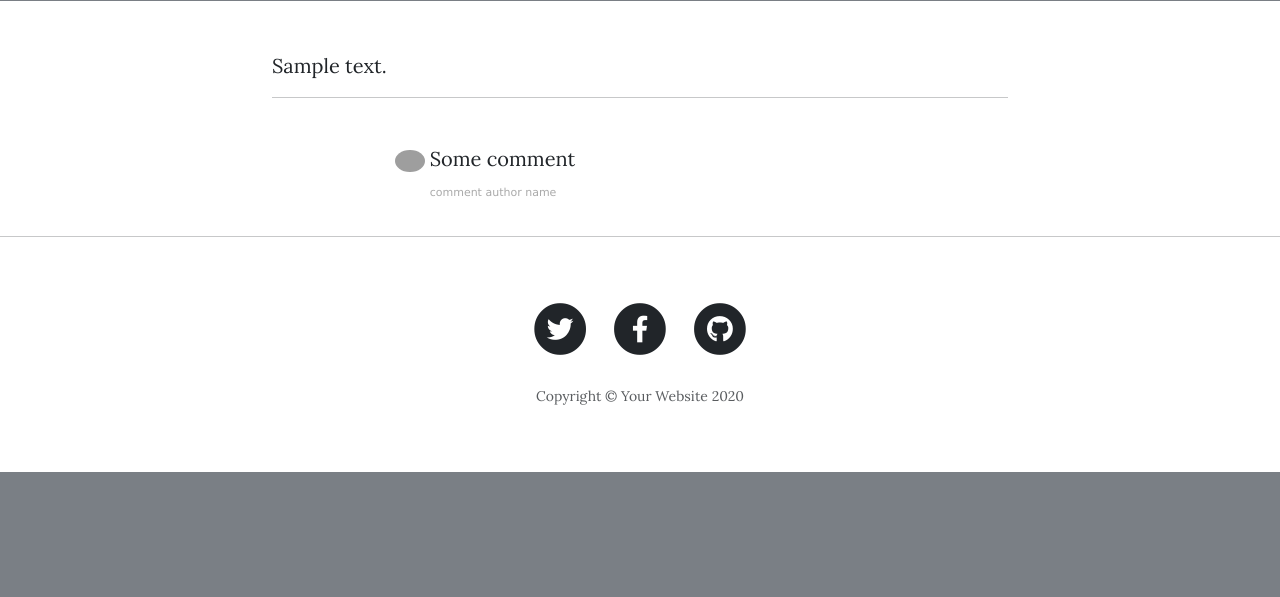
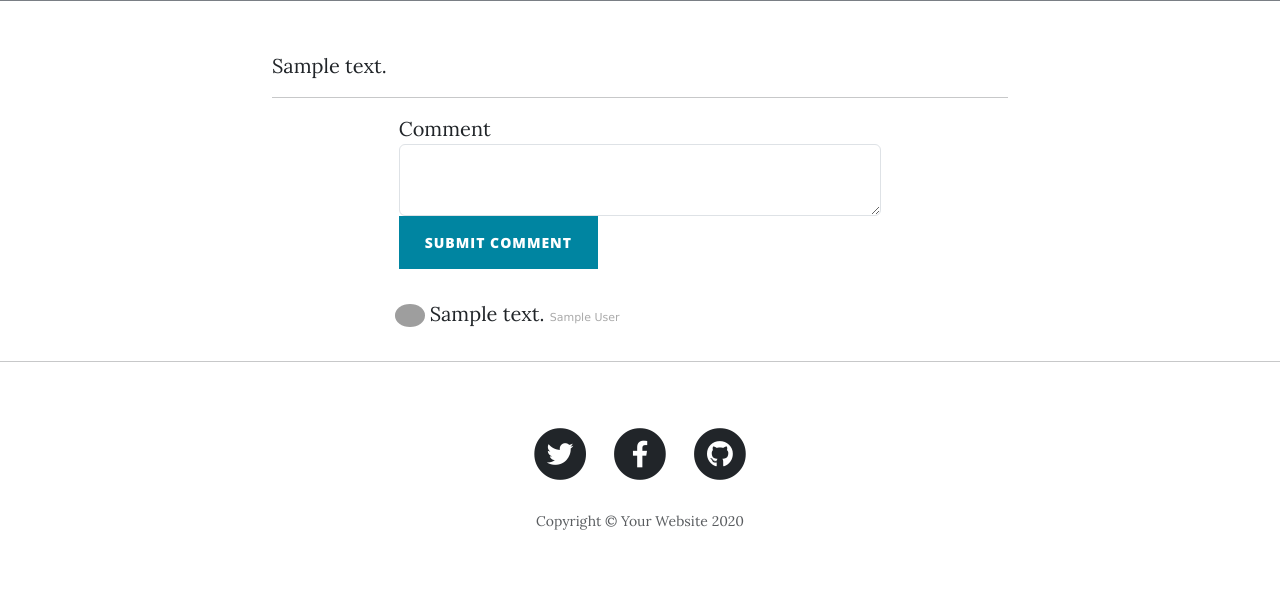
Before and after one commit to jeffersbaxter/restful-blog, a Flask app: page /post/1 in a window 1280 px wide. Shown: the part 560-1157 px from the top of the page. Before the commit the page ends 1032 px from the top, so only its background shows below. Run offline with Flask 2, Linux system fonts and the light colour scheme; tables that the repository leaves empty hold one stand-in row (values such as "Sample post"); grey boxes marked "Sample" are stand-in pictures; parts of the project's set-up code (start-up, migrations or seed data) failed here and were passed over; some libraries are stand-ins or nearby versions; grey boxes are pictures that could not be loaded.

Commit message:
User Post Comment relationships

```diff
--- a/forms.py
+++ b/forms.py
@@ -12,6 +12,11 @@ class CreatePostForm(FlaskForm):
     submit = SubmitField('Submit Post')
 
 
+class CommentForm(FlaskForm):
+    text = CKEditorField('Comment', validators=[DataRequired()])
+    submit = SubmitField('Submit Comment')
+
+
 class RegisterForm(FlaskForm):
     name = StringField('Name', validators=[DataRequired()])
     email = StringField('Email', validators=[DataRequired()])
--- a/main.py
+++ b/main.py
@@ -1,6 +1,6 @@
 import os
 from functools import wraps
-from flask import Flask, render_template, redirect, url_for, flash, abort
+from flask import Flask, render_template, redirect, url_for, flash, abort, request
 from flask_bootstrap import Bootstrap
 from werkzeug.security import generate_password_hash, check_password_hash
 from flask_sqlalchemy import SQLAlchemy
@@ -8,11 +8,11 @@ from sqlalchemy.orm import relationship
 from flask_login import UserMixin, login_user, LoginManager, login_required, current_user, logout_user
 from flask_ckeditor import CKEditor
 from datetime import date
-from forms import CreatePostForm, RegisterForm, LoginForm
+from forms import CreatePostForm, RegisterForm, LoginForm, CommentForm
 
-PASSWORD_METHOD = 'pbkdf2:sha256'
-SALT_LENGTH = 8
-ADMIN_ID = 1
+PASSWORD_METHOD = os.environ.get('PASSWORD_METHOD')
+SALT_LENGTH = int(os.environ.get('SALT_LENGTH'))
+ADMIN_ID = int(os.environ.get('ADMIN_ID'))
 
 app = Flask(__name__)
 login_manager = LoginManager()
@@ -21,8 +21,6 @@ app.config['SECRET_KEY'] = os.environ.get('FLASK_KEY')
 ckeditor = CKEditor(app)
 Bootstrap(app)
 
-
-##CONNECT TO DB
 app.config['SQLALCHEMY_DATABASE_URI'] = os.environ.get('SQLITE_PATH')
 app.config['SQLALCHEMY_TRACK_MODIFICATIONS'] = False
 db = SQLAlchemy(app)
@@ -41,13 +39,29 @@ class BlogPost(db.Model):
     body = db.Column(db.Text, nullable=False)
     author = db.Column(db.String(250), nullable=False)
     img_url = db.Column(db.String(250), nullable=False)
+    author_id = db.Column(db.Integer, db.ForeignKey('users.id'))
+    author = relationship('User', back_populates='posts')
+    comments = relationship('Comment', back_populates='post')
 
 
 class User(UserMixin, db.Model):
+    __tablename__ = 'users'
     id = db.Column(db.Integer, primary_key=True)
     email = db.Column(db.String(100), unique=True)
     password = db.Column(db.String(100))
     name = db.Column(db.String(1000))
+    posts = relationship('BlogPost', back_populates='author')
+    comments = relationship('Comment', back_populates='commenter')
+
+
+class Comment(db.Model):
+    __tablename__ = 'comments'
+    id = db.Column(db.Integer, primary_key=True)
+    text = db.Column(db.Text, nullable=False)
+    commenter_id = db.Column(db.Integer, db.ForeignKey('users.id'))
+    commenter = relationship('User', back_populates='comments')
+    post_id = db.Column(db.Integer, db.ForeignKey('blog_posts.id'))
+    post = relationship('BlogPost', back_populates='comments')
 
 
 def admin_only(f):
@@ -144,14 +158,32 @@ def logout():
     return redirect(url_for('get_all_posts'))
 
 
-@app.route("/post/<int:post_id>")
+@app.route("/post/<int:post_id>", methods=['GET', 'POST'])
 def show_post(post_id):
+    form = CommentForm()
     requested_post = BlogPost.query.get(post_id)
+
+    if request.method and form.validate_on_submit():
+        if not current_user.is_authenticated:
+            flash('You need to login before posting a comment.')
+            return redirect(url_for('login'))
+        print('should only print on submit')
+        new_comment = Comment(
+            text=form.text.data,
+            commenter=current_user,
+            post=requested_post
+        )
+        db.session.add(new_comment)
+        db.session.commit()
+        form = CommentForm()
+        return redirect(url_for('get_all_posts'))
+
     return render_template(
         "post.html",
         post=requested_post,
         logged_in=current_user.is_authenticated,
-        is_admin=is_admin
+        is_admin=is_admin,
+        comment_form=form
     )
 
 
--- a/templates/index.html
+++ b/templates/index.html
@@ -30,7 +30,7 @@
             </h3>
           </a>
           <p class="post-meta">Posted by
-            <a href="#">{{post.author}}</a>
+            <a href="#">{{post.author.name}}</a>
             on {{post.date}}
 
             <a href="{{url_for('delete_post', post_id=post.id) }}">✘</a>
--- a/templates/post.html
+++ b/templates/post.html
@@ -1,3 +1,5 @@
+{% import "bootstrap/wtf.html" as wtf %}
+
 {% include "header.html" %}
 
   <!-- Page Header -->
@@ -10,7 +12,7 @@
             <h1>{{post.title}}</h1>
             <h2 class="subheading">{{post.subtitle}}</h2>
             <span class="meta">Posted by
-              <a href="#">{{post.author}}</a>
+              <a href="#">{{post.author.name}}</a>
               on {{post.date}}</span>
           </div>
         </div>
@@ -31,21 +33,28 @@
             <a class="btn btn-primary float-right" href="{{url_for('edit_post', post_id=post.id)}}">Edit Post</a>
           </div>
           {% endif %}
+          <div class="row">
+            <div class="col-lg-8 col-md-10 mx-auto">
+              {{ ckeditor.load() }}
+              {{ ckeditor.config(name='text') }}
+              {{ wtf.quick_form(comment_form, novalidate=True, button_map={"submit": "primary"}) }}
+            </div>
+          </div>
           <div class="col-lg-8 col-md-10 mx-auto comment">
               <ul class="commentList">
+                {% for comment in post.comments %}
                 <li>
                     <div class="commenterImage">
                       <img src="https://pbs.twimg.com/profile_images/744849215675838464/IH0FNIXk.jpg"/>
                     </div>
                     <div class="commentText">
-                      <p>Some comment</p>
-                      <span class="date sub-text">comment author name</span>
+                      {{ comment.text | safe }}
+                      <span class="date sub-text">{{ comment.commenter.name }}</span>
                     </div>
                 </li>
+                {% endfor %}
               </ul>
             </div>
-
-
           </div>
       </div>
     </div>
```
Also changed, not shown: 1 other file.
